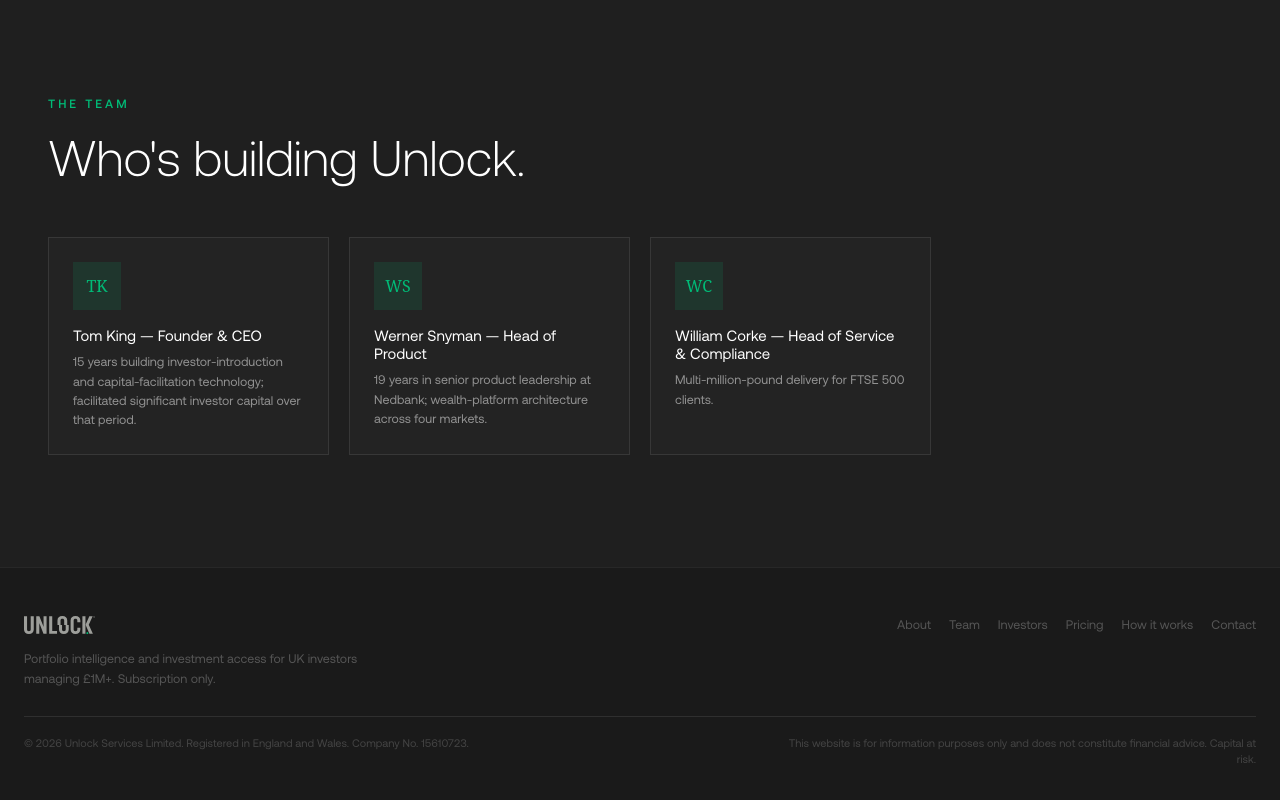
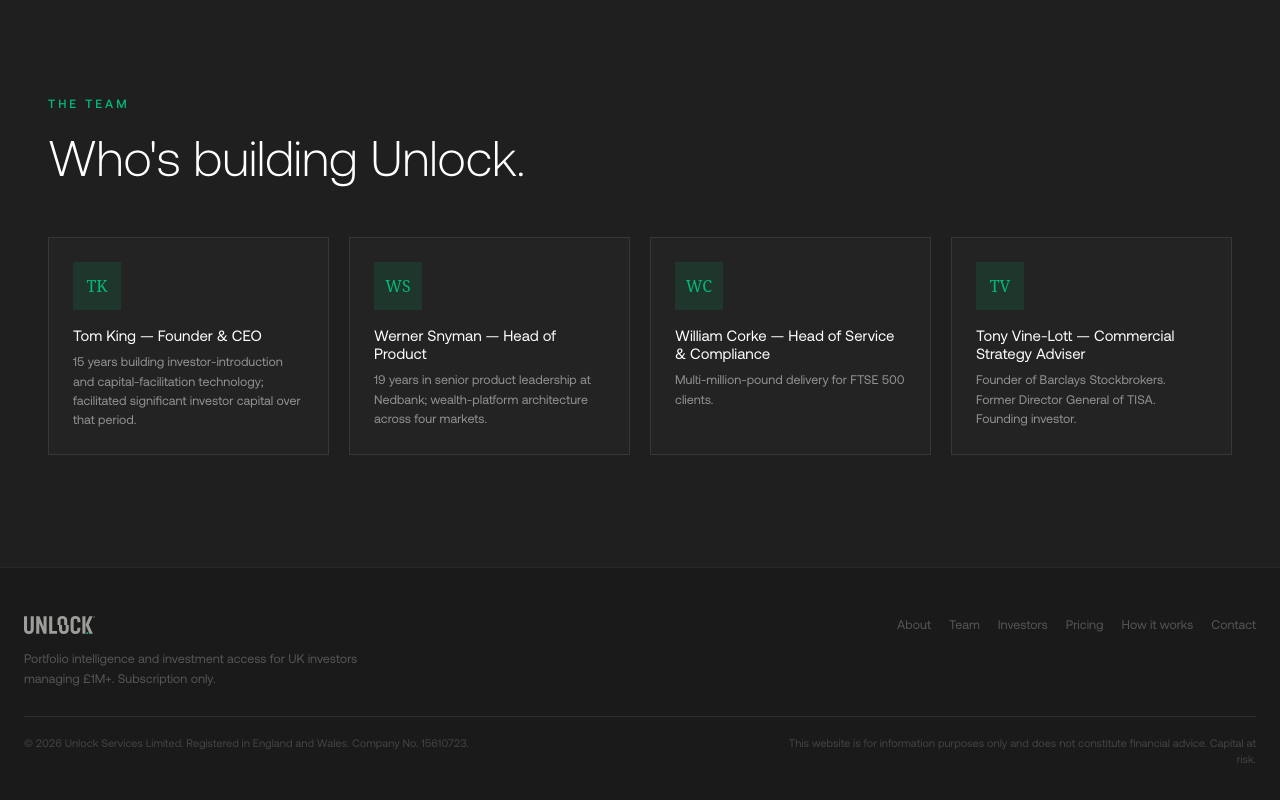
Before and after one commit to Tomkingaling/UnlockFinalDesign, a Next.js app in the folder public-site/: page /platform in a window 1280 px wide. Shown: the part 6013-6813 px from the top of the page. Built offline with nearby package versions, Linux system fonts and the light colour scheme.

Commit message:
Reinstate Tony Vine-Lott to public team section

```diff
--- a/public-site/src/app/platform/page.tsx
+++ b/public-site/src/app/platform/page.tsx
@@ -55,6 +55,7 @@ const TEAM = [
   ['TK', 'Tom King — Founder & CEO', '15 years building investor-introduction and capital-facilitation technology; facilitated significant investor capital over that period.'],
   ['WS', 'Werner Snyman — Head of Product', '19 years in senior product leadership at Nedbank; wealth-platform architecture across four markets.'],
   ['WC', 'William Corke — Head of Service & Compliance', 'Multi-million-pound delivery for FTSE 500 clients.'],
+  ['TV', 'Tony Vine-Lott — Commercial Strategy Adviser', 'Founder of Barclays Stockbrokers. Former Director General of TISA. Founding investor.'],
 ];
 
 export default function PlatformPage() {
```
